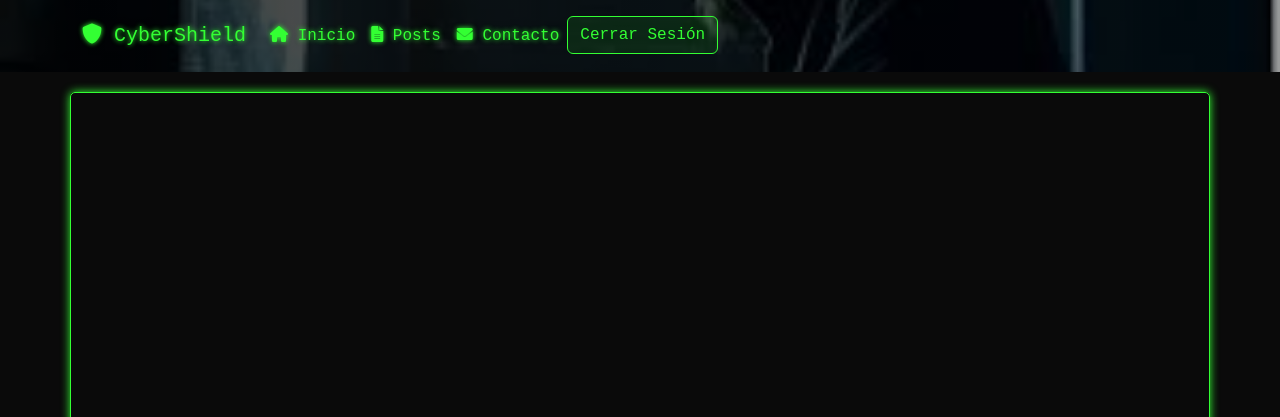
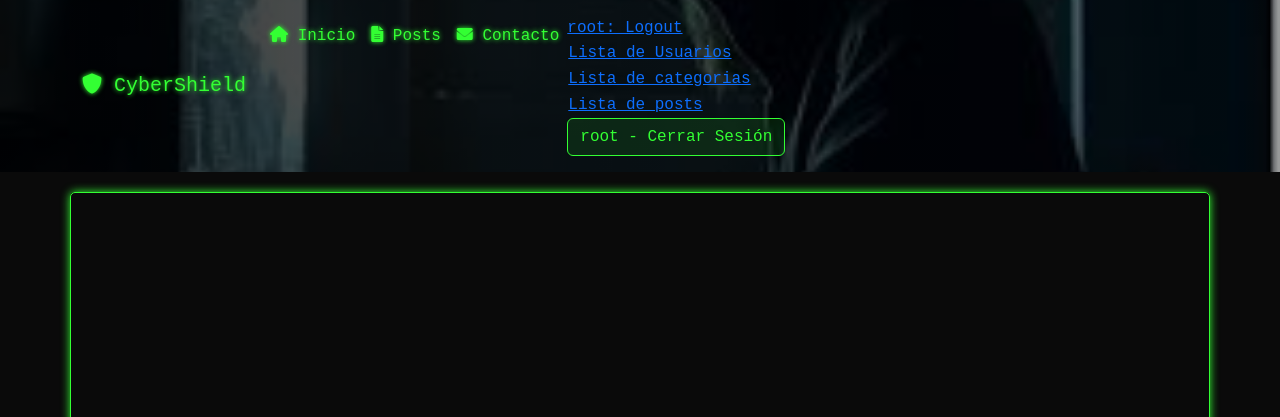
Before and after one commit to ulicseg/ProyectoFinal, a Django app: page /post/ in a window 1280 px wide; the page is wider, and only the part inside the window is pictured. Shown: the top 417 px of that part. Run offline with Django 5.2, Linux system fonts and the light colour scheme; a user stored in the database is signed in; data that the repository does not hold is empty.

Commit message:
actualizando proyecto

```diff
--- a/blog/apps/posts/views.py
+++ b/blog/apps/posts/views.py
@@ -84,7 +84,7 @@ class CategoriaCreateView(LoginRequiredMixin,CreateView):
         if next_url:
             return next_url
         else:
-            return reverse_lazy('posts:posts_create')
+            return reverse_lazy('posts:crear_post')
 
 class CategoriaListView(ListView):
     model = Categoria
--- a/blog/templates/base.html
+++ b/blog/templates/base.html
@@ -1,5 +1,5 @@
 {% load static %}
-
+{% load colaborador_tags %}
 <!DOCTYPE html>
 <html lang="es-ar">
 <head>
@@ -111,10 +111,25 @@
                         <a class="nav-link" href="{% url 'apps.contacto:contacto' %}"><i class="fas fa-envelope"></i> Contacto</a>
                     </li>
                     {% if user.is_authenticated %}
-                    <li>
+                    <li><a href="#">{{user.username}}: Logout</a>
+                        <div class="dropdown-content">
+                            <table>
+                                <tr>
+                                    {% if user.is_superuser or request.user|has_group:'Colaborador' %}
+                                    <td><a href="{% url 'posts:crear_post' %}">Lista de Usuarios</a></td>
+                                    {% endif %}
+                                </tr>
+                                <tr>
+                                    <td><a href="#">Lista de categorias</a></td>
+                                </tr>
+                                <tr></tr>
+                                    <td><a href="#">Lista de posts</a></td>
+                                </tr>
+                            </table>
+                        </div>
                         <form method="post" action="{% url 'apps.usuario:logout' %}">
                             {% csrf_token %}
-                            <button type="submit" class="btn btn-outline-cyber me-2">Cerrar Sesión</button>
+                            <button type="submit" class="btn btn-outline-cyber me-2">{{user.username}} - Cerrar Sesión</button>
                         </form>
                     </li>
                     {% else %}
--- a/blog/templates/posts/crear_post.html
+++ b/blog/templates/posts/crear_post.html
@@ -1,9 +1,11 @@
 {% extends 'base.html' %}
+{% load colaborador_tags %}
 
 {% block content %}
 
 
 <center>
+    {% if user.is_superuser or request.user|has_group:'Colaborador' %}
     <div class="container-fluid" style="margin: 200px;">
     <div class="container-fluid" style="margin-top: 300px;">
         <a id="boton_post" href="{% url 'posts:crear_categoria' %}">Crear nueva categoria</a>
@@ -17,6 +19,13 @@
     </form>
 
     </div>
+    {% else %}
+    <div class="container text-center" styke="margin: 300px">
+        <br><br><br><br>
+        <h1>Solo usuarios con permisos pueden acceder a esta página</h1>
+        <br><br><br><br>
+    </div>
+    {% endif %}
 </center>
 
 {% endblock %}
```
Also changed, not shown: blog/templates/posts/eliminar_post.html (added, +17 -0 lines), blog/media/media/1.jpg.
